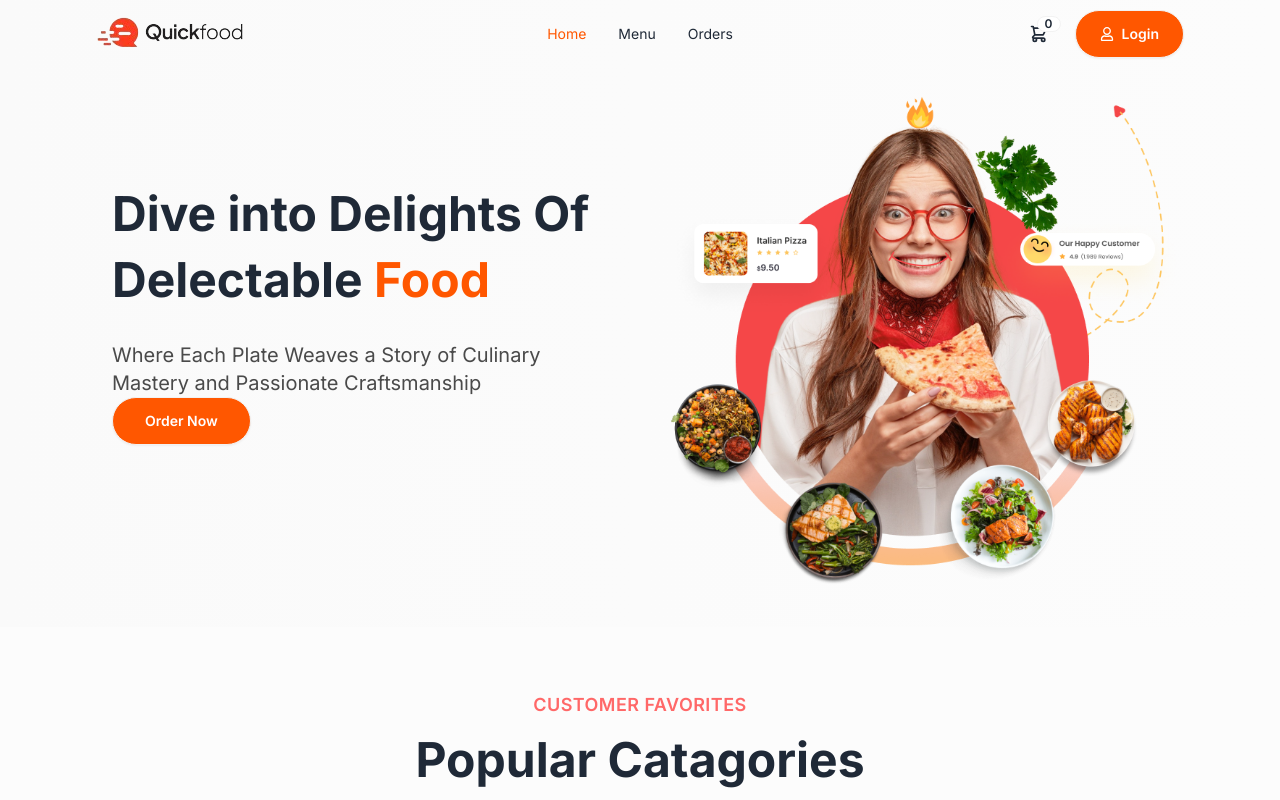
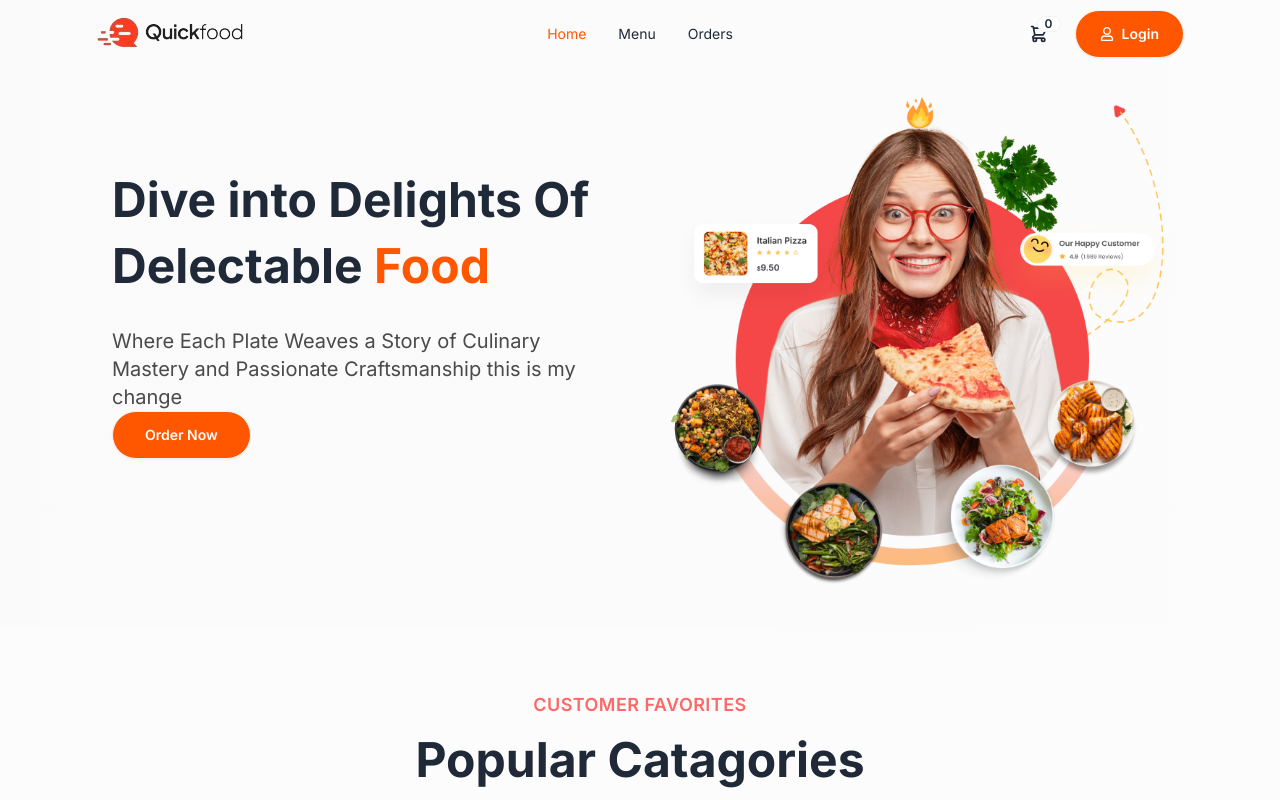
Before and after one commit to Viveklokadiya/Quickfood, a React (Vite) app in the folder client/: page / in a window 1280 px wide. Shown: the top 800 px of the page. Built offline with nearby package versions, Linux system fonts and the light colour scheme; no server answers.

Commit message:
Update Banner component text

```diff
--- a/client/src/components/Banner.jsx
+++ b/client/src/components/Banner.jsx
@@ -21,7 +21,7 @@ const Banner = () => {
           </h2>
           <p className="text-[#4A4A4A] text-xl">
             Where Each Plate Weaves a Story of Culinary Mastery and Passionate
-            Craftsmanship
+            Craftsmanship this is my change
           </p>
           <Link to="/menu">
             <button className="bg-orangee font-semibold btn text-white px-8 py-3 rounded-full">
```
Also changed, not shown: 1 other file (tests, documents, lock files or other folders).
